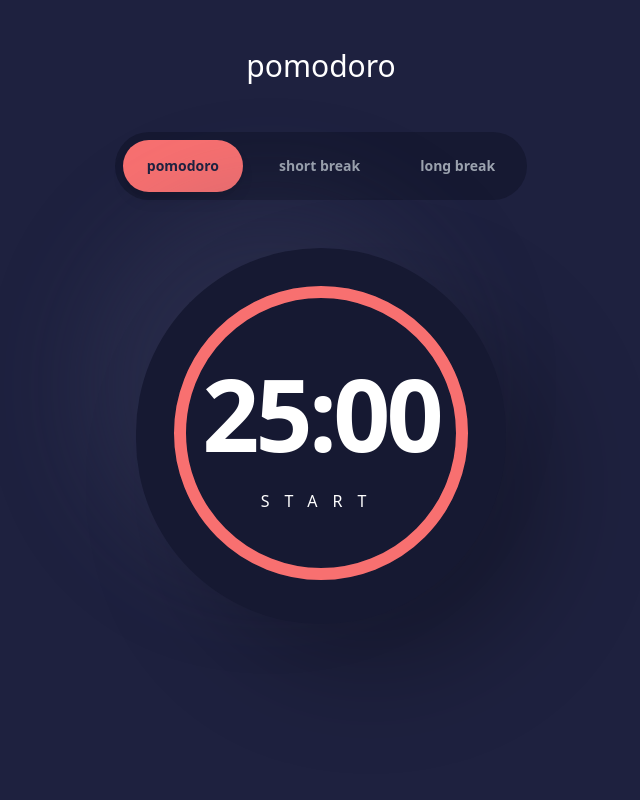
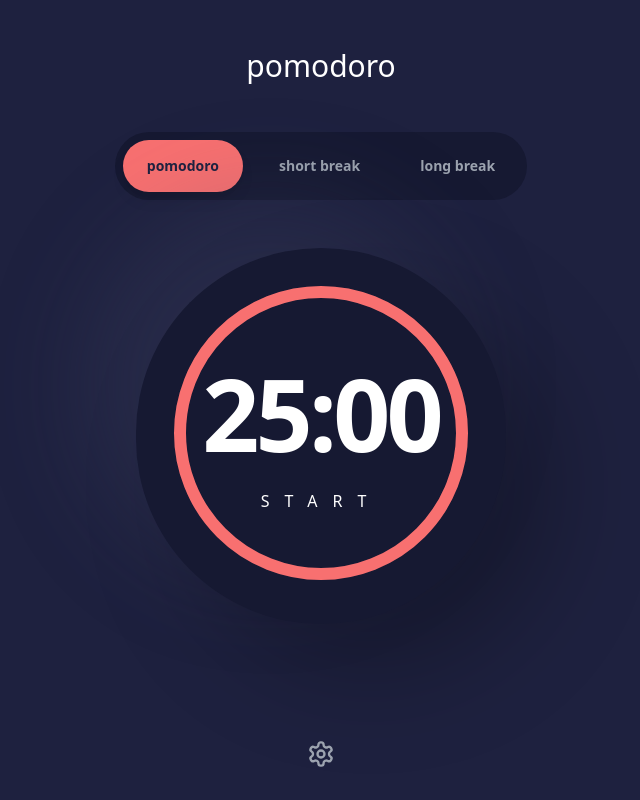
Before and after one commit to bittricky/pomodoro, a React (Vite) app: page / in a window 1280 px wide. Shown: the whole page, without its empty margins (319-959 px from the left). Built offline with nearby package versions, Linux system fonts and the light colour scheme.

Commit message:
feat(component): add settings to app container

```diff
--- a/src/App.tsx
+++ b/src/App.tsx
@@ -1,6 +1,6 @@
 import { FC, useState } from "react";
 
-import { TimerControls, CircularProgress } from "./components";
+import { TimerControls, CircularProgress, Settings } from "./components";
 
 import { useTimer } from "./hooks/useTimer";
 
@@ -50,7 +50,7 @@ const App: FC = () => {
         </div>
       </div>
 
-      {/* TODO: add settings here */}
+      <Settings settings={{}} onSettingsChange={() => {}} />
     </div>
   );
 };
```
